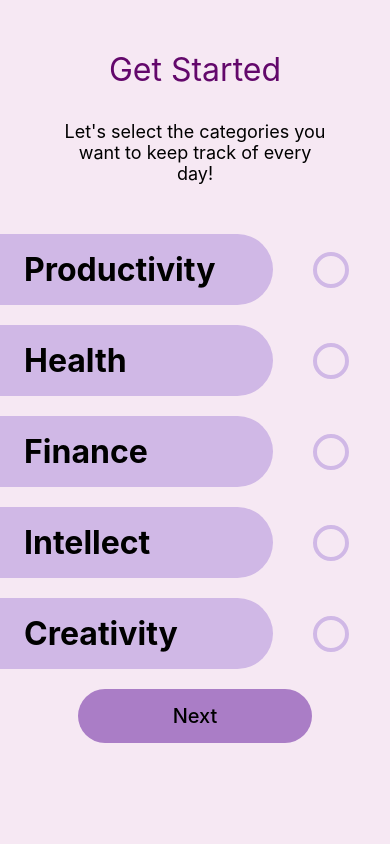
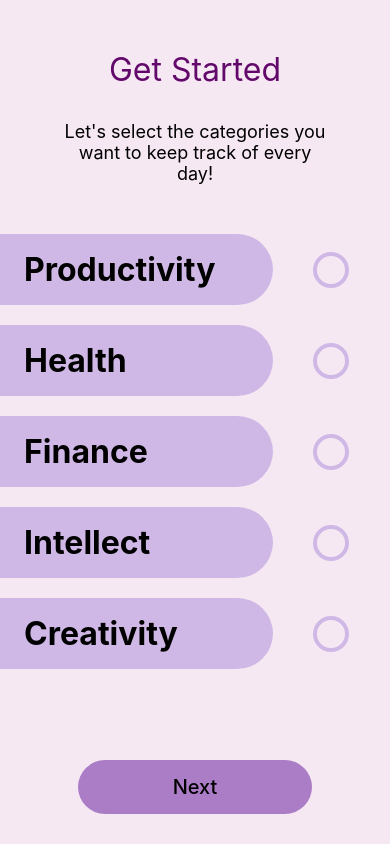
Before and after one commit to GeorgiaTsoukala/CheckIt, a React Native app: screen /Checklist in a window 390 px wide. Built offline with nearby package versions, Linux system fonts and the light colour scheme.

Commit message:
improved checkbox and button

```diff
--- a/screens/get_started/CategoriesScreen.js
+++ b/screens/get_started/CategoriesScreen.js
@@ -42,7 +42,7 @@ const ChecklistScreen = () => {
         </View>
       ))}
 
-      <View style={styles.center}>
+      <View style={[styles.center, styles.btnContainer]}>
         <TouchableOpacity
           onPress={() => {navigation.navigate("IconGetStarted")}}
           style={styles.button}
@@ -122,4 +122,9 @@ const styles = StyleSheet.create({
     fontSize: 20,
     fontWeight: '500',
   },
+  btnContainer: {
+    position: 'absolute',
+    bottom: 30,
+    width: '100%'
+  },
 });
--- a/screens/get_started/GoalsScreen.js
+++ b/screens/get_started/GoalsScreen.js
@@ -2,6 +2,8 @@ import { StyleSheet, Text, TouchableOpacity, View, Dimensions, Image, FlatList }
 import React, { useRef, useState } from 'react';
 import { useNavigation } from '@react-navigation/native';
 import Carousel, { Pagination } from 'react-native-snap-carousel';
+import { AntDesign } from '@expo/vector-icons';
+import { reload } from 'firebase/auth';
 
 const GoalsScreen = () => {
   const navigation = useNavigation();
@@ -38,8 +40,13 @@ const GoalsScreen = () => {
                 onPress={() => handleToggle(index, goalIndex)}
                 style={styles.containerCheckBox}
               >
-                {goalStates[index][goalIndex] ? <Image source={require('../../assets/checked.png')}/> :
-                <View style={styles.checkBox} />}
+                {goalStates[index][goalIndex]
+                ?
+                  // <View style={styles.checkBoxChecked}>
+                  //   <AntDesign name="check" size={24} color="white" />
+                  // </View>
+                  <AntDesign name="checksquare" size={24} color="#8E2EA6" />
+                : <View style={styles.checkBox} />}
               </TouchableOpacity>
               <Text style={styles.goalTxt}>{goal}</Text>
             </View>
@@ -70,15 +77,15 @@ const GoalsScreen = () => {
           dotsLength={data.length}
           activeDotIndex={page}
           carouselRef={carouselRef}
-          containerStyle={{ marginTop: -15 }}
-          dotStyle={styles.dotStyle}
-          inactiveDotStyle={styles.inactiveDotStyle}
+          containerStyle={{ marginTop: -20 }}
+          dotStyle={{width: 10, height: 10, borderRadius: 10, backgroundColor: '#8E2EA6'}}
+          inactiveDotStyle={{backgroundColor: '#D0B8E6'}}
           inactiveDotOpacity={0.6}
-          inactiveDotScale={0.8}
+          inactiveDotScale={0.7}
         />
       </View>
 
-      <View style={styles.center}>
+      <View style={[styles.center, styles.btnContainer]}>
         <TouchableOpacity
           onPress={() => {console.log(`${goalStates}`)/*navigation.replace('BottomNavigation');*/}}
           style={styles.button}
@@ -97,6 +104,7 @@ const styles = StyleSheet.create({
     flex: 1,
     paddingTop: 50,
     backgroundColor: '#F6E8F3',
+    position: 'relative'
   },
   center: {
     alignItems: 'center',
@@ -118,10 +126,17 @@ const styles = StyleSheet.create({
     padding: 15,
     borderRadius: 50,
     alignItems: 'center',
+    position: 'absolute',
+    bottom: 30
   },
   btnText: {
     fontSize: 20,
     fontWeight: '500',
+  },
+  btnContainer: {
+    position: 'absolute',
+    bottom: 0,
+    width: '100%'
   },
   categoryTxt: {
     fontSize: 32,
@@ -142,13 +157,14 @@ const styles = StyleSheet.create({
     marginBottom: 30
   },
   goalContainer: {
+    // width: '90%',
     flexDirection: 'row',
     alignItems: 'center',
     marginVertical: 5,
   },
   goalTxt: {
     fontSize: 16,
-    marginRight: 10,
+    marginLeft: 10,
   },
   containerCheckBox: {
     flexDirection: 'row',
@@ -162,6 +178,9 @@ const styles = StyleSheet.create({
     borderColor: '#d0b8e6',
     justifyContent: 'center',
     alignItems: 'center',
-    marginRight: 10,
-  }
+  },
+  // checkBoxChecked: {
+  //   backgroundColor: '#8E2EA6',
+  //   borderRadius: 5
+  // }
 });
--- a/screens/get_started/IconScreen.js
+++ b/screens/get_started/IconScreen.js
@@ -16,7 +16,7 @@ const IconScreen = () => {
         <Image source={require('../../assets/get_started_icon.png')} />
       </View>
 
-      <View style={styles.center}>
+      <View style={[styles.center, styles.btnContainer]}>
         <TouchableOpacity
           onPress={() => {navigation.navigate("Goals")}}
           style={styles.button}
@@ -61,4 +61,9 @@ const styles = StyleSheet.create({
     fontSize: 20,
     fontWeight: '500',
   },
+  btnContainer: {
+    position: 'absolute',
+    bottom: 30,
+    width: '100%'
+  },
 })
```
